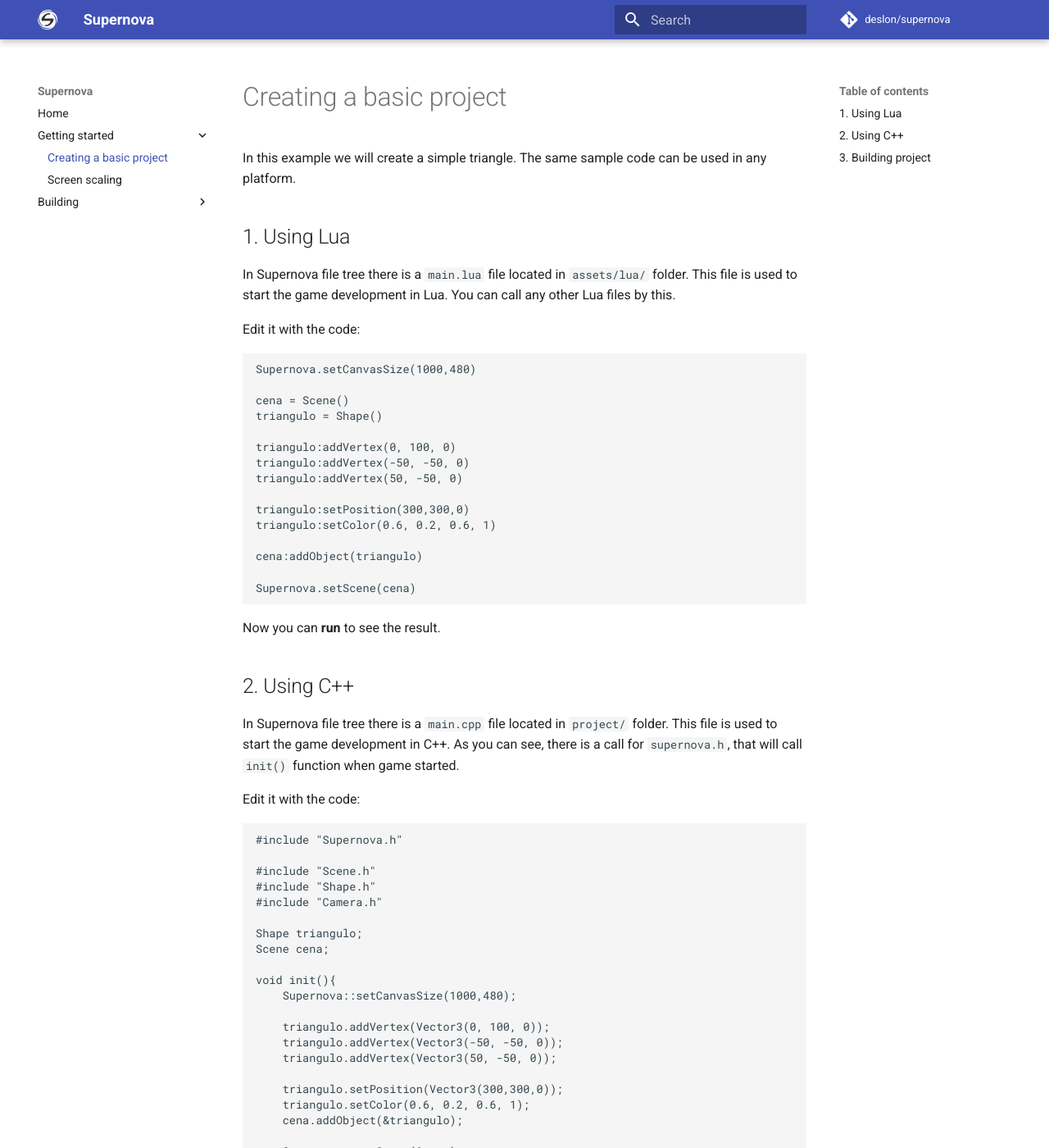
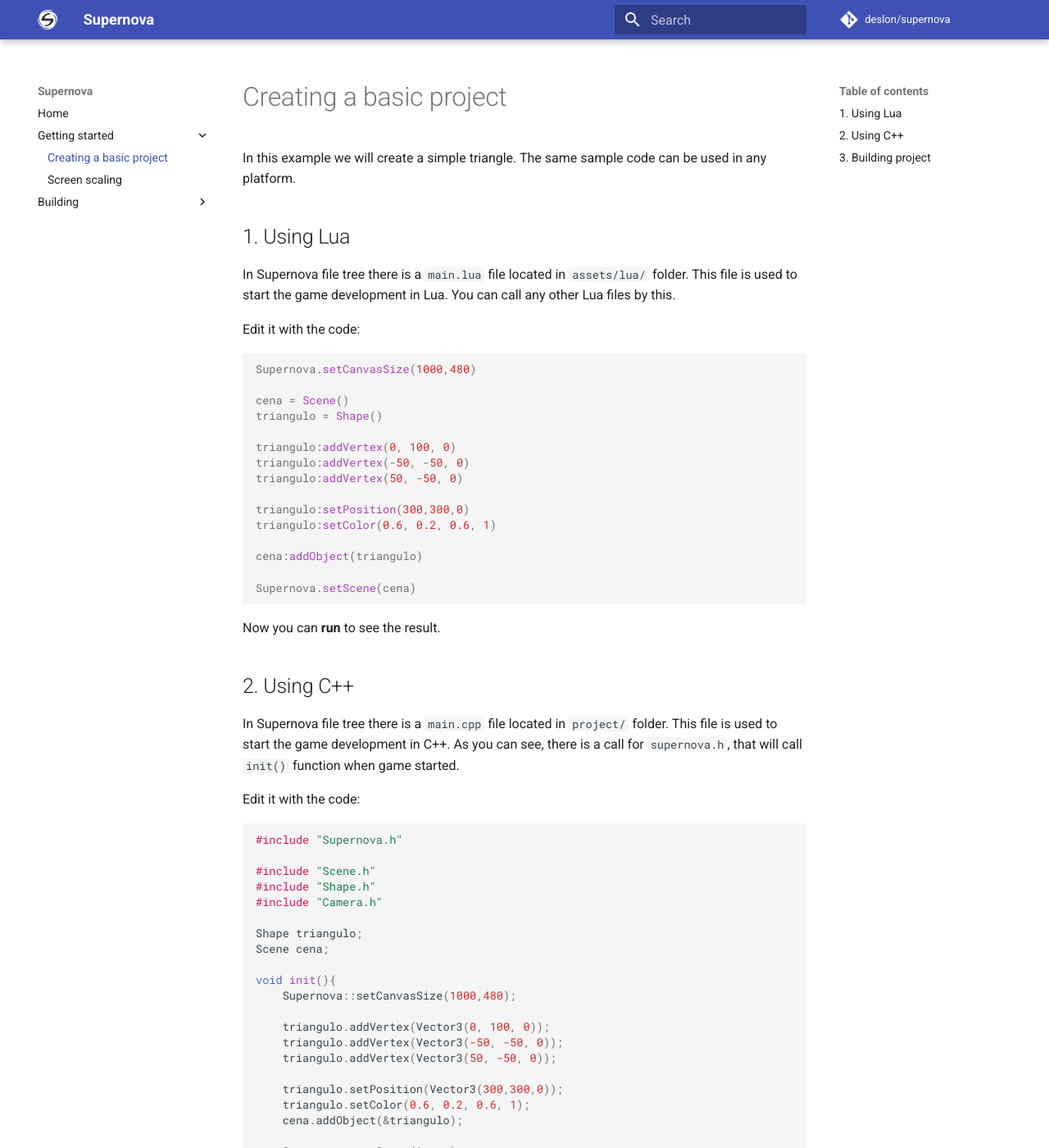
Before and after one commit to eduardodoria/supernova-docs, an MkDocs documentation site: the page built from docs/getting-started/creating-a-basic-project.md, in a window 1280 px wide and 1400 px high. Shown: the whole window at 82% size. Built offline with MkDocs 1.6.1 and Material for MkDocs 9.7.7, drawn with Linux system fonts in a browser that asks for light colours; comment, search, counter and statistics services are not loaded; old or Windows-style settings are respelled for this version of MkDocs; some of the changed text lies outside the part shown.

Commit message:
Fix documentation

````diff
--- a/docs/getting-started/creating-a-basic-project.md
+++ b/docs/getting-started/creating-a-basic-project.md
@@ -6,7 +6,7 @@
 
 Edit it with the code:
 
-```Lua
+``` lua
 Supernova.setCanvasSize(1000,480)
 
 cena = Scene()
@@ -32,7 +32,7 @@
 
 Edit it with the code:
 
-```C++
+``` cpp
 #include "Supernova.h"
 
 #include "Scene.h"
--- a/mkdocs.yml
+++ b/mkdocs.yml
@@ -1,4 +1,5 @@
 site_name: Supernova
+site_url: 'http://docs.supernovaegine.org'
 
 pages:
 - Home: 'index.md'
@@ -17,14 +18,15 @@
 
 repo_name: 'deslon/supernova'
 repo_url: 'https://github.com/deslon/supernova'
-edit_uri: ../supernova-docs/edit/master/docs
+edit_uri: '../supernova-docs/edit/master/docs'
 
 extra:
   social:
     - type: 'github'
       link: 'https://github.com/deslon/supernova'
 
-copyright: '© Copyright 2018, Eduardo Dória Lima (CC-BY 3.0)'
+copyright: 'Copyright &copy; 2018, Eduardo Dória Lima (CC-BY 3.0)'
 
 markdown_extensions:
   - admonition
+  - codehilite
````
